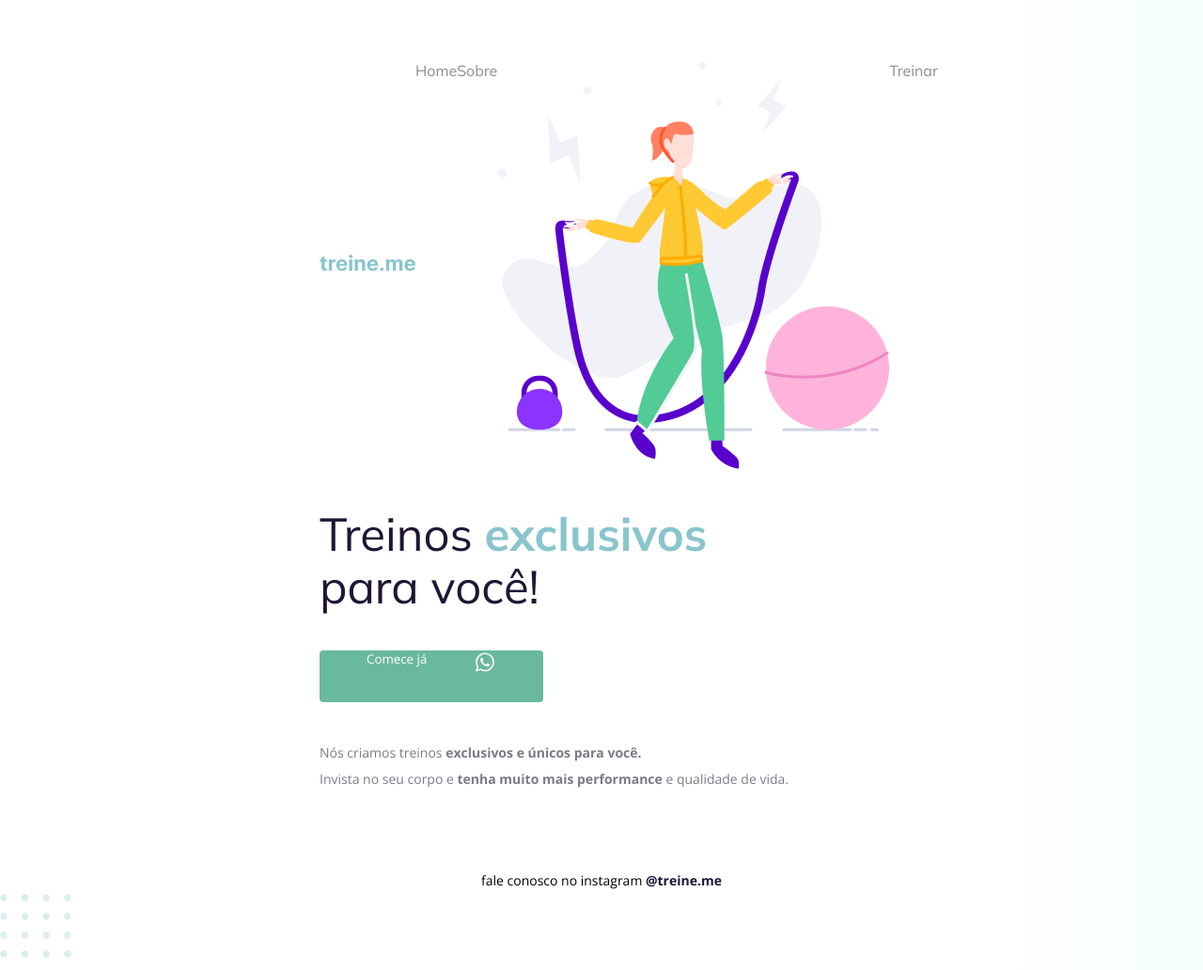
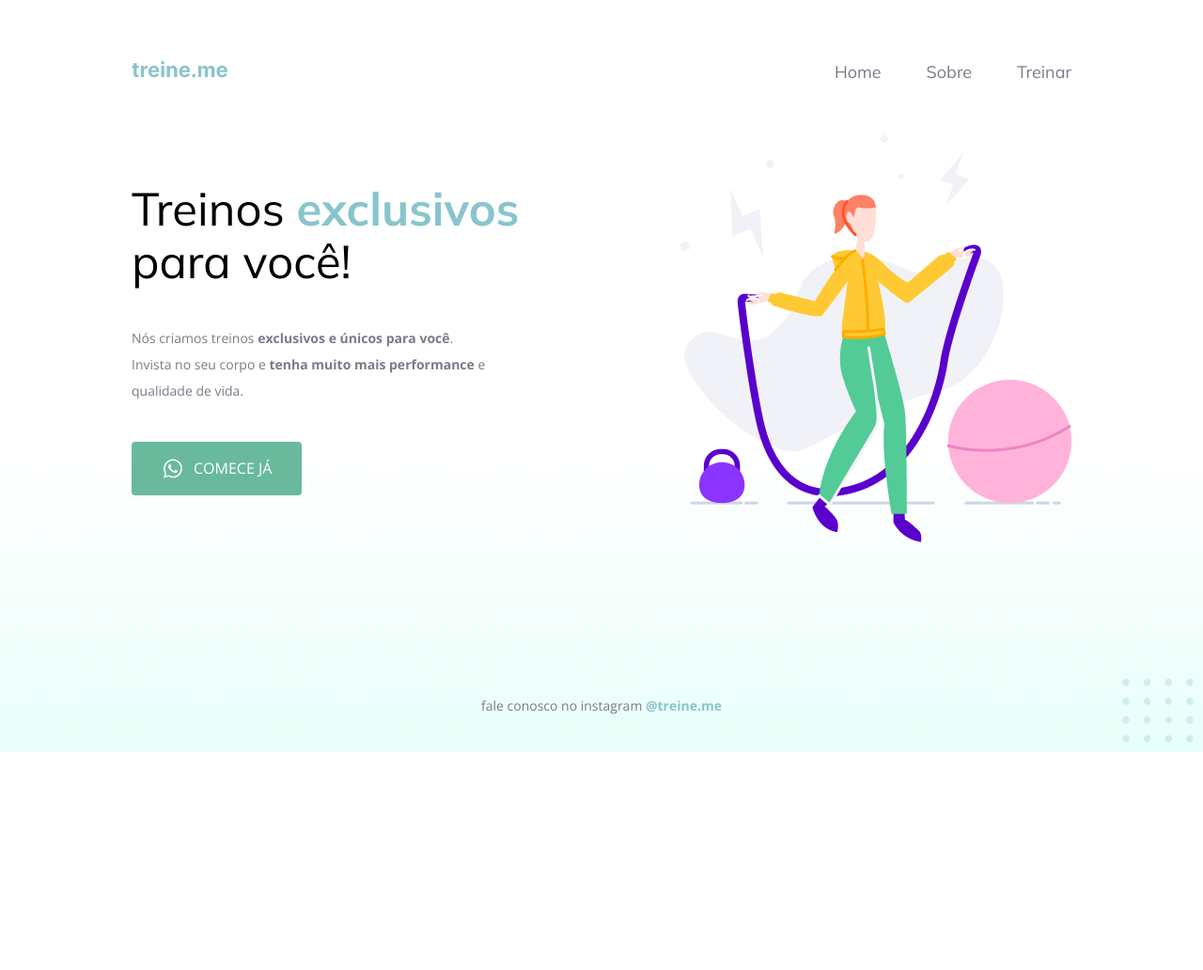
Before and after one commit to WillianKomada/explorer-desafio-02, a plain HTML site: page index.html in a window 1280 px wide. Shown: the whole page at 94% size. After the commit the page ends 800 px from the top, so only its background shows below. Drawn offline with nearby package versions, Linux system fonts and the light colour scheme.

Commit message:
fix: fixing bugs challenge 02

```diff
--- a/index.html
+++ b/index.html
@@ -1,17 +1,19 @@
 <!DOCTYPE html>
 <html lang="pt-br">
   <head>
-    <link rel="preconnect" href="https://fonts.googleapis.com">
-    <link rel="preconnect" href="https://fonts.gstatic.com" crossorigin>
+    <link rel="preconnect" href="https://fonts.googleapis.com" />
+    <link rel="preconnect" href="https://fonts.gstatic.com" crossorigin />
 
     <meta charset="UTF-8" />
     <meta name="viewport" content="width=device-width, initial-scale=1.0" />
-    <title>Treine me</title>
+    <title>Treine.me</title>
 
-    <link href="https://fonts.googleapis.com/css2?family=Mulish:wght@400;700&family=Open+Sans:wght@400;700&display=swap" rel="stylesheet">
+    <link
+      href="https://fonts.googleapis.com/css2?family=Mulish:wght@400;700&family=Open+Sans:wght@400;700&display=swap"
+      rel="stylesheet"
+    />
 
-    <link rel="stylesheet" href="style.css">
-
+    <link rel="stylesheet" href="style.css" />
   </head>
   <body>
     <div class="page">
@@ -22,35 +24,46 @@
         <ul>
           <li><a href="#">Home</a></li>
           <li><a href="#">Sobre</a></li>
-            <img src="images/img.png" alt="Desenho de uma mulher pulando corta numa academia.">
           <li><a href="#">Treinar</a></li>
         </ul>
       </nav>
 
       <main>
         <section>
-            <h1>Treinos <span>exclusivos</span> para você!</h1>
-            <button>
-              Comece já
-              <img src="images/whats.svg" alt="Ícone do whatsapp">
-
-            </button>
+          <h1>
+            Treinos <span>exclusivos</span> <br />
+            para você!
+          </h1>
 
           <p>
-              Nós criamos treinos <strong>exclusivos e únicos para você.</strong></br>
-              Invista no seu corpo e <strong>tenha muito mais performance</strong> e qualidade de vida.
+            Nós criamos treinos <strong>exclusivos e únicos para você</strong>.
+            <br />Invista no seu corpo e
+            <strong>tenha muito mais performance</strong> e <br />qualidade de
+            vida.
           </p>
 
+          <button>
+            <img src="images/whats.svg" alt="ícone do WhatsApp" />
+            Comece já
+          </button>
         </section>
 
+        <img
+          src="images/img.png"
+          alt="Desenho de uma mulher pulando corda em uma academia"
+        />
       </main>
 
       <footer>
-          fale conosco no instagram <a href="https://instagram.com/treineme" target="_blank">@treine.me</a>
+        fale conosco no instagram
+        <a href="https://instagram.com/treineme" target="_blank">@treine.me</a>
       </footer>
     </div>
 
-    <img id="balls" src="images/balls.svg" alt="Bolinhas decorativas verdes no canto inferior direito da página.">
-
+    <img
+      id="balls"
+      src="images/balls.svg"
+      alt="bolinhas verdes decorativas no canto inferior direito do site"
+    />
   </body>
 </html>
--- a/style.css
+++ b/style.css
@@ -1,61 +1,67 @@
+* {
+  margin: 0;
+  padding: 0;
+  box-sizing: border-box;
+}
+
 body {
-    margin: 0;
+  font-family: "Open Sans", sans-serif;
+  font-weight: normal;
 
-    font-family: "Open Sans", sans-serif;
-
-    background: linear-gradient(90deg, rgb(227, 255, 248, 0) 82.08%, rgb(227, 255, 248, 0.38) 100%);
+  background: linear-gradient(
+    180deg,
+    rgba(227, 255, 248, 0) 60%,
+    rgba(227, 255, 248, 0.8) 100%
+  );
 
   min-height: 100vh;
 }
 
 .page {
-    width: 600px;
+  width: 1000px;
   margin: 0 auto;
   padding-top: 65px;
 }
 
 nav {
   display: flex;
-    justify-content: start;
+  justify-content: space-between;
   align-items: center;
-
-    margin-bottom: 15px;
+  margin-bottom: 55px;
 }
 
 ul {
+  list-style: none;
   display: flex;
-    list-style: none;
-    margin: 0;
-    padding: 0;
-  }
-
-  a {
-    color: #1f1534;
-    text-decoration: none;
+  gap: 48px;
 }
 
 ul li a {
-      opacity: 0.5;
+  text-decoration: none;
+  color: #7d7987;
+  font-size: 18px;
 }
 
 ul li a:hover {
   font-weight: bold;
-    opacity: 1;
 }
 
 h1,
 ul {
   font-family: "Mulish", sans-serif;
+  font-weight: normal;
+}
+
+main {
+  display: flex;
+  align-items: center;
+  justify-content: space-between;
 }
 
 h1 {
   font-size: 49px;
   line-height: 56px;
-    color: #1f1534;
-
-    font-weight: normal;
-
-    width: 490px;
+  color: #000000;
 }
 
 h1 span {
@@ -67,45 +73,55 @@ body {
   font-size: 14px;
   line-height: 28px;
   color: #7d7987;
-
   margin: 40px 0;
 }
 
 button {
-    color: white;
+  text-transform: uppercase;
   font-family: "Open Sans", sans-serif;
+  color: #fff;
+  font-size: 16px;
+  font-weight: normal;
 
-    background: #69B99D;
-    border: 0;
-    padding: 0 50px 30px;
+  background-color: #69b99d;
+  border: none;
+  border-radius: 4px;
+  padding: 16px 32px;
 
   display: flex;
-    justify-content: space-around;
-    gap: 50px;
-
-    border-radius: 4px;
+  align-items: center;
+  justify-content: center;
 
   cursor: pointer;
+
+  transition: background-color 0.4s;
 }
 
 button:hover {
-      background: #4EA788;
+  background-color: #4ea788;
+}
+
+button img {
+  margin-right: 10px;
 }
 
 footer {
   font-size: 14px;
+  color: #7d7987;
   line-height: 28px;
 
   text-align: center;
-
-    margin-top: 80px;
+  margin-top: 160px;
 }
 
 footer a {
   font-weight: bold;
+  text-decoration: none;
+  color: #89c5cc;
 }
 
 #balls {
+  position: fixed;
   bottom: 0;
   right: 0;
 }
```
Also changed, not shown: 1 other file. Lines whose indentation alone changed are shown as unchanged.
